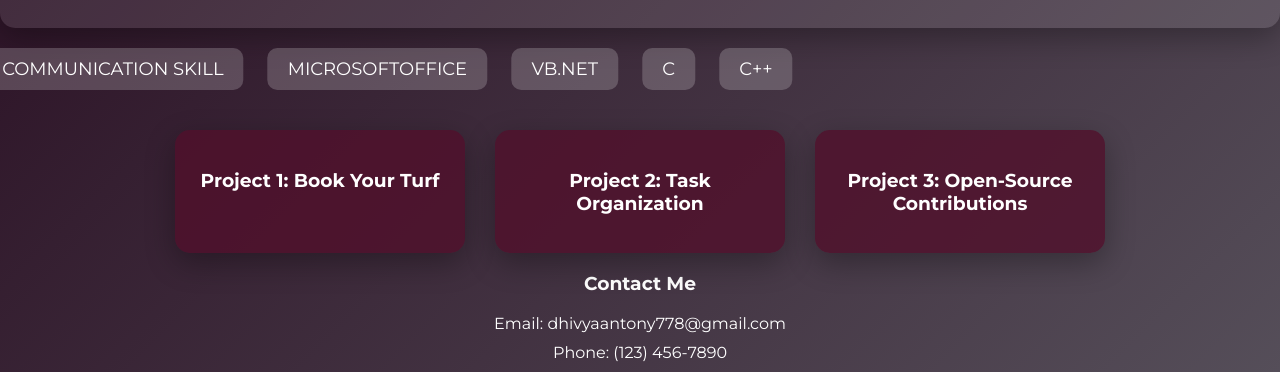
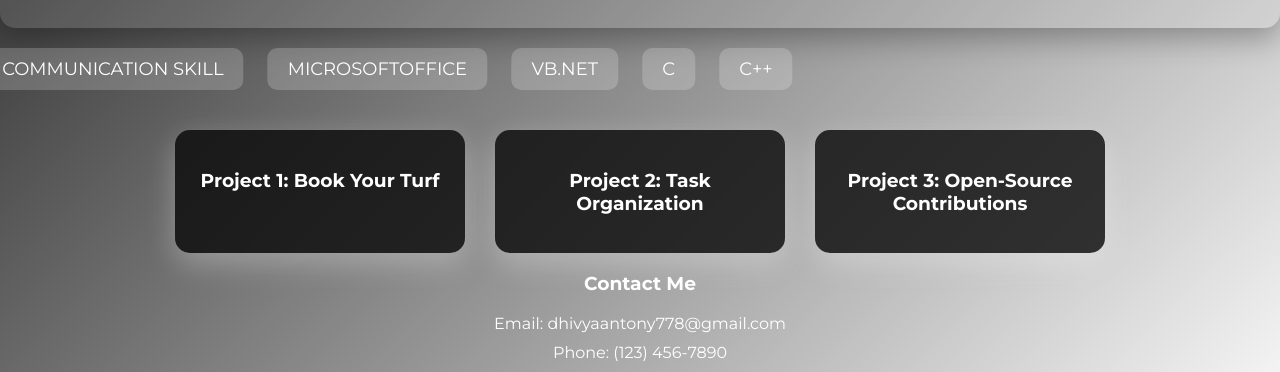
Before and after one commit to Dhivyaantony/myportfolio, a plain HTML site: page index.html in a window 1280 px wide. Shown: the part 512-884 px from the top of the page. Drawn offline with Linux system fonts and the light colour scheme.

Commit message:
name commit

```diff
--- a/index.html
+++ b/index.html
@@ -13,7 +13,7 @@
             font-family: 'Montserrat', sans-serif;
             margin: 0;
             padding: 0;
-            background: linear-gradient(135deg, #220319, #554e59); /* Gradient background */
+            background: linear-gradient(135deg, #080808, #f3f3f4); /* Gradient background */
             color: white;
             overflow-x: hidden; /* Prevents horizontal scrollbars */
         }
@@ -129,11 +129,11 @@
             margin-top: 40px;
         }
         .project-card {
-            background: rgba(80, 15, 43, 0.8); /* Semi-transparent background */
+            background: rgba(8, 8, 8, 0.8); /* Semi-transparent background */
             padding: 20px;
             border-radius: 15px;
             transition: transform 0.3s;
-            box-shadow: 0 10px 30px rgba(0, 0, 0, 0.3); /* Soft shadow */
+            box-shadow: 0 10px 30px rgba(254, 252, 252, 0.3); /* Soft shadow */
             text-align: center; /* Center content */
             width: 250px;
             cursor: pointer; /* Indicates interactivity */
```
